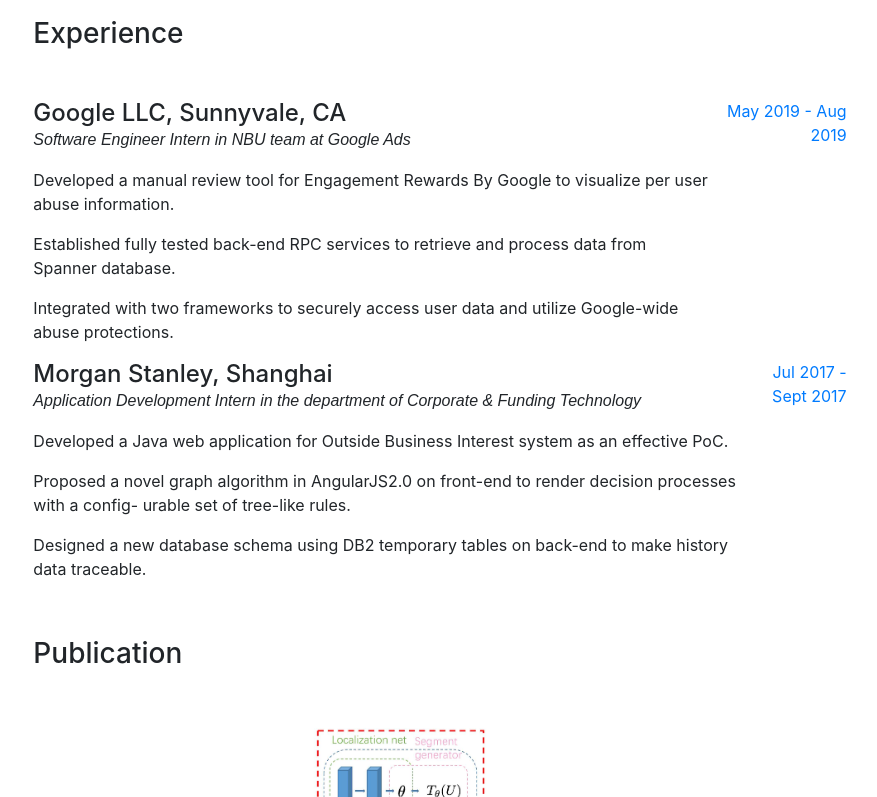
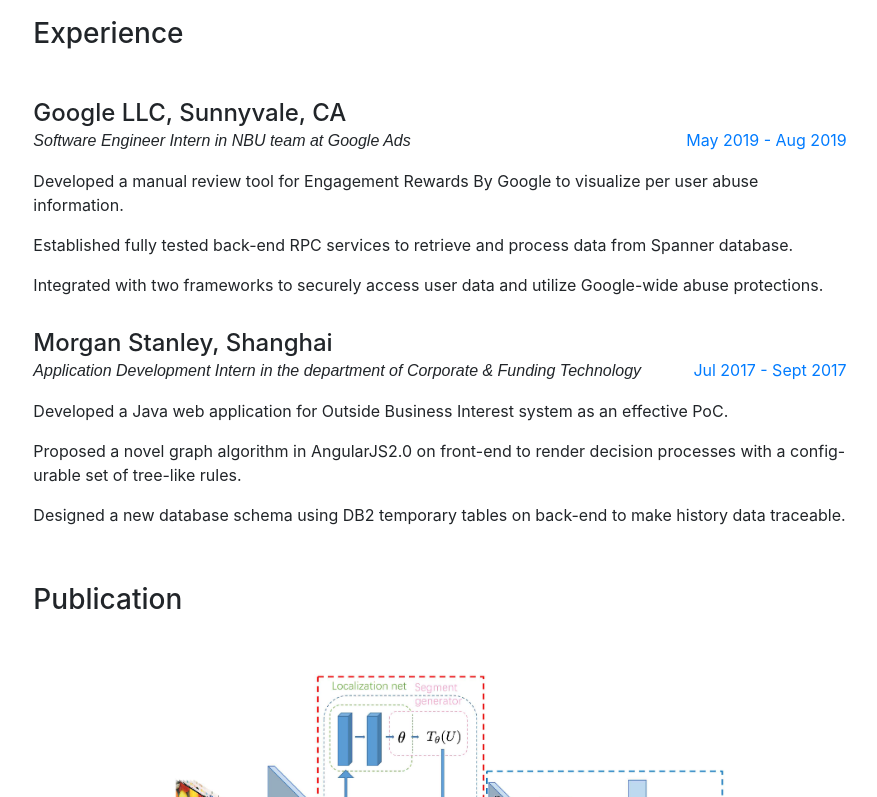
Before and after one commit to kittenish/kittenish.github.io, a website with bundled scripts: page index.html in a window 1280 px wide. Shown: the part 489-1286 px from the top of the page, without its empty margins (200-1077 px from the left). Built offline with nearby package versions, Linux system fonts and the light colour scheme; a web font is replaced by a local one.

Commit message:
update html

```diff
--- a/index.html
+++ b/index.html
@@ -97,31 +97,33 @@
         <div class="my-auto">
           <h3 class="mb-5">Experience</h3>
 
-          <div class="resume-item d-flex flex-column flex-md-row">
-            <div class="resume-content mr-auto">
+          <div class="resume-item d-flex flex-column flex-md-row" style="flex-direction: column!important;">
+            <div class="resume-content mr-auto" style="    margin-right: 0!important;">
               <h4 class="mb-0">Google LLC, Sunnyvale, CA</h4>
-              <div class="subheading mb-3" style="font-style: italic;">Software Engineer Intern in NBU team at Google Ads</div>
+              <div class="subheading mb-3" style="font-style: italic; display: inline;">Software Engineer Intern in NBU team at Google Ads&#10;&#13; </div>
+              <div class="resume-date text-md-right" style="float: right; display: inline;">
+              <span class="text-primary">May 2019 - Aug 2019</span>
+            </div>
+            <p></p>
               <p>Developed a manual review tool for Engagement Rewards By Google to visualize per user abuse information.</p>
               <p>Established fully tested back-end RPC services to retrieve and process data from Spanner database.
 </p>
 <p>Integrated with two frameworks to securely access user data and utilize Google-wide abuse protections.
   </p>
             </div>
-            <div class="resume-date text-md-right">
-              <span class="text-primary">May 2019 - Aug 2019</span>
+          </div>
+          <p></p>
+          <div class="resume-item d-flex flex-column flex-md-row" style="flex-direction: column!important;">
+            <div class="resume-content mr-auto" style="    margin-right: 0!important;">
+              <h4 class="mb-0" >Morgan Stanley, Shanghai</h4>
+              <div class="subheading mb-3" style="font-style: italic;  display: inline;">Application Development Intern in the department of Corporate & Funding Technology&#10;&#13;</div>
+                          <div class="resume-date text-md-right"  style="float: right; display: inline;">
+              <span class="text-primary">Jul 2017 - Sept 2017</span>
             </div>
-          </div>
-
-          <div class="resume-item d-flex flex-column flex-md-row">
-            <div class="resume-content mr-auto">
-              <h4 class="mb-0" >Morgan Stanley, Shanghai</h4>
-              <div class="subheading mb-3" style="font-style: italic;">Application Development Intern in the department of Corporate & Funding Technology</div>
+            <p></p>
               <p>Developed a Java web application for Outside Business Interest system as an effective PoC.</p>
               <p>Proposed a novel graph algorithm in AngularJS2.0 on front-end to render decision processes with a config- urable set of tree-like rules.</p>
               <p>Designed a new database schema using DB2 temporary tables on back-end to make history data traceable.</p>
-            </div>
-            <div class="resume-date text-md-right">
-              <span class="text-primary">Jul 2017 - Sept 2017</span>
             </div>
           </div>
         </tr>
```
